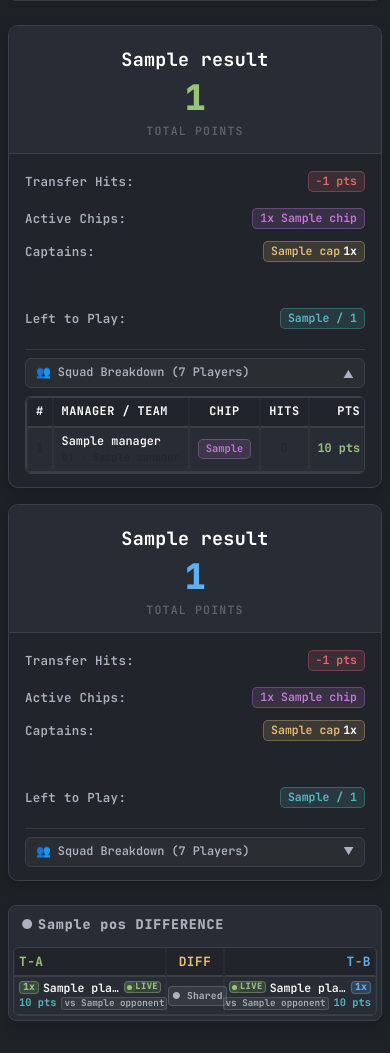
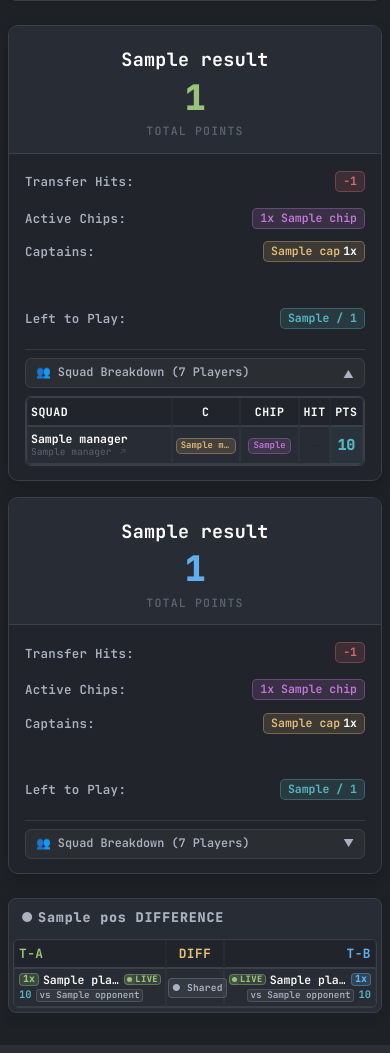
Before and after one commit to FeriCodes/super-league-website, a FastAPI app: template app/templates/index.html in a window 390 px wide, after a click that opens the changed part. Shown: the part 448-1501 px from the top of the page. Run offline with FastAPI, Linux system fonts and the light colour scheme; the template is opened without the code that fills it: most values are stand-ins (such as "Sample title", 1, 10 or a date in 2020).

Commit message:
feat(ui): add captain badges to manager breakdown and optimize mobile layout

```diff
--- a/app/fpl_service.py
+++ b/app/fpl_service.py
@@ -253,6 +253,8 @@ async def get_team_summary(
                 all_subbed_out_ids.update(sub_out_ids)
                 data["picks"] = picks
 
+            # Extract individual manager's captain
+            manager_captain_name = "-"
             for item in picks:
                 p_id = int(item["element_id"])
                 mult = int(item.get("multiplier", 0))
@@ -263,6 +265,7 @@ async def get_team_summary(
 
                 if mult >= 2:
                     captain_counts[p_id] += 1
+                    manager_captain_name = players_dict.get(p_id, {}).get("name", "Unknown")
 
                 if is_bench_boost:
                     effective_weight = mult if mult > 0 else 1
@@ -281,6 +284,7 @@ async def get_team_summary(
                     else:
                         bench_player_counts[p_id] += 1
 
+            data["captain_name"] = manager_captain_name
             net_manager_points = manager_live_points - hits
             data["gw_points"] = net_manager_points
 
--- a/app/static/css/style.css
+++ b/app/static/css/style.css
@@ -365,6 +365,16 @@ body {
   background-color: rgba(255, 255, 255, 0.03) !important;
 }
 
+/* Subhead for breakdown tables */
+.table-subhead th {
+  background-color: #1c1f24 !important;
+  color: var(--text-muted) !important;
+  font-size: 0.72rem !important;
+  letter-spacing: 0.6px;
+  padding: 6px 6px !important;
+  border-bottom: 1px solid var(--border-color) !important;
+}
+
 /* Position Category Headers */
 .position-header-wrap {
   display: flex;
@@ -422,9 +432,7 @@ body {
   letter-spacing: 0.5px;
 }
 
-/* =========================================
-   Versus Table Architecture (Left-Center-Right)
-========================================= */
+/* Versus Table Architecture */
 .compare-table-wrapper {
   width: 100%;
   overflow-x: hidden;
@@ -462,9 +470,7 @@ body {
   vertical-align: middle;
 }
 
-/* =========================================
-   Player Stack Rows (Top & Bottom Structure)
-========================================= */
+/* Player Stack Rows */
 .player-cell-stack {
   display: flex;
   flex-direction: column;
@@ -528,7 +534,7 @@ body {
   border: 1px solid rgba(97, 175, 239, 0.38);
 }
 
-/* Points Badge - Always 1 Line (No Wrap) */
+/* Points Badge */
 .player-pts-mini {
   color: var(--accent-cyan) !important;
   font-size: 0.74rem;
@@ -715,8 +721,8 @@ body {
 
 /* Scrollbar */
 ::-webkit-scrollbar {
-  width: 6px;
-  height: 6px;
+  width: 4px;
+  height: 4px;
 }
 
 ::-webkit-scrollbar-track {
@@ -1022,30 +1028,151 @@ td.gd-zero {
   transition: transform 0.2s ease;
 }
 
+/* =========================================
+   Squad Breakdown Responsive Table Styling
+========================================= */
 .manager-list-wrap {
   border: 1px solid var(--border-color);
   border-radius: 6px;
-  overflow: hidden;
   background-color: var(--bg-main);
+  width: 100%;
+  overflow-x: auto;
+  -webkit-overflow-scrolling: touch;
 }
 
-.manager-list-wrap table td,
-.manager-list-wrap table th {
-  padding: 5px 8px !important;
-  font-size: 0.74rem !important;
+.squad-breakdown-table {
+  width: 100% !important;
+  min-width: 320px;
+  table-layout: auto !important;
+  margin-bottom: 0 !important;
 }
 
-/* Squad Breakdown Individual Points Alignment */
+.squad-breakdown-table th,
+.squad-breakdown-table td {
+  padding: 6px 5px !important;
+  vertical-align: middle;
+}
+
+/* Proportional Column Tuning */
+.col-squad { width: 44%; }
+.col-cap   { width: 20%; text-align: center; }
+.col-chip  { width: 18%; text-align: center; }
+.col-hit   { width: 8%;  text-align: center; }
+.col-pts   {
+  width: 10%;
+  text-align: center !important;
+  padding-right: 8px !important;
+}
+
+/* Link & Titles: Clean Hierarchy */
+.fpl-manager-link {
+  text-decoration: none !important;
+  color: inherit !important;
+  display: flex !important;
+  flex-direction: column !important;
+  line-height: 1.2;
+  max-width: 135px;
+}
+
+.link-team-title {
+  color: var(--text-bright);
+  font-weight: 700;
+  font-size: 0.76rem;
+  white-space: nowrap;
+  overflow: hidden;
+  text-overflow: ellipsis;
+  display: block;
+}
+
+.fpl-manager-link:hover .link-team-title {
+  color: var(--accent-cyan) !important;
+  text-decoration: underline dotted 1px;
+}
+
+.link-manager-subtitle {
+  color: var(--text-muted);
+  font-size: 0.64rem;
+  white-space: nowrap;
+  overflow: hidden;
+  text-overflow: ellipsis;
+  display: block;
+}
+
+.link-ext-icon {
+  font-size: 0.58rem;
+  opacity: 0.6;
+  margin-left: 2px;
+  display: inline-block;
+}
+
+/* Badges Inside Squad Table */
+.small-badge {
+  font-size: 0.62rem !important;
+  padding: 2px 5px !important;
+  max-width: 72px;
+  white-space: nowrap;
+  overflow: hidden;
+  text-overflow: ellipsis;
+  display: inline-block;
+  vertical-align: middle;
+}
+
+/* Proportional Subtle Points Styles */
 .breakdown-pts-a {
   color: var(--accent-green) !important;
-  font-size: 0.76rem;
-  font-weight: 700;
+  font-size: 0.76rem !important;
+  font-weight: 700 !important;
   white-space: nowrap !important;
+  letter-spacing: -0.2px;
 }
 
 .breakdown-pts-b {
   color: var(--accent-blue-soft) !important;
-  font-size: 0.76rem;
-  font-weight: 700;
+  font-size: 0.76rem !important;
+  font-weight: 700 !important;
   white-space: nowrap !important;
+  letter-spacing: -0.2px;
 }
+
+/* Strict Mobile Fixes (< 576px) */
+@media (max-width: 576px) {
+  .squad-breakdown-table {
+    min-width: 290px;
+  }
+
+  .squad-breakdown-table th,
+  .squad-breakdown-table td {
+    padding: 5px 3px !important;
+  }
+
+  .col-squad { width: 44%; }
+  .col-cap   { width: 20%; }
+  .col-chip  { width: 18%; }
+  .col-hit   { width: 8%;  }
+  .col-pts   {
+    width: 10%;
+    padding-right: 6px !important;
+  }
+
+  .link-team-title {
+    font-size: 0.72rem !important;
+    max-width: 110px;
+  }
+
+  .link-manager-subtitle {
+    font-size: 0.60rem !important;
+    max-width: 110px;
+  }
+
+  .small-badge {
+    font-size: 0.56rem !important;
+    padding: 1px 4px !important;
+    max-width: 60px;
+  }
+
+  .breakdown-pts-a,
+  .breakdown-pts-b {
+    font-size: 0.72rem !important;
+    font-weight: 600 !important;
+  }
+}
--- a/app/templates/base.html
+++ b/app/templates/base.html
@@ -15,8 +15,8 @@
 
     <!-- Bootstrap 5 CSS -->
     <link href="https://cdn.jsdelivr.net/npm/bootstrap@5.3.3/dist/css/bootstrap.min.css" rel="stylesheet">
-    <!-- Custom Dark Theme CSS (Cache-Busted v3.2) -->
-    <link rel="stylesheet" href="/static/css/style.css?v=3.2">
+    <!-- Custom Dark Theme CSS (Cache-Busted v4.1) -->
+    <link rel="stylesheet" href="/static/css/style.css?v=4.1">
   </head>
   <body class="py-3 py-md-4">
     <div class="container px-2 px-md-3">
--- a/app/templates/index.html
+++ b/app/templates/index.html
@@ -85,9 +85,9 @@
             <span class="meta-label">Transfer Hits:</span>
             <div class="meta-badges-wrap">
               {% if results.summary_a.total_hits_cost > 0 %}
-                <span class="meta-pill pill-hits">-{{ results.summary_a.total_hits_cost }} pts</span>
+                <span class="meta-pill pill-hits">-{{ results.summary_a.total_hits_cost }}</span>
               {% else %}
-                <span class="meta-pill pill-neutral">0 pts</span>
+                <span class="meta-pill pill-neutral">0</span>
               {% endif %}
             </div>
           </div>
@@ -139,41 +139,50 @@
             </button>
             <div class="collapse mt-2" id="breakdownTeamA">
               <div class="manager-list-wrap">
-                <table class="table table-sm table-dark-custom mb-0 align-middle">
+                <table class="table table-sm table-dark-custom squad-breakdown-table align-middle">
                   <thead>
-                    <tr class="text-muted small">
-                      <th>#</th>
-                      <th>Manager / Team</th>
-                      <th class="text-center">Chip</th>
-                      <th class="text-center">Hits</th>
-                      <th class="text-end">Pts</th>
+                    <tr class="table-subhead">
+                      <th class="col-squad">Squad</th>
+                      <th class="col-cap">C</th>
+                      <th class="col-chip">Chip</th>
+                      <th class="col-hit">Hit</th>
+                      <th class="col-pts">Pts</th>
                     </tr>
                   </thead>
                   <tbody>
                     {% for m in results.summary_a.managers %}
                       <tr>
-                        <td class="text-muted small">{{ loop.index }}</td>
-                        <td>
-                          <a href="https://fantasy.premierleague.com/entry/{{ m.manager_id }}/event/{{ results.gameweek }}" target="_blank" class="text-decoration-none d-block text-truncate" style="max-width: 140px;">
-                            <span class="fw-semibold text-light d-block text-truncate">{{ m.team_name }}</span>
-                            <span class="text-muted small text-truncate d-block">#{{ m.manager_id }} · {{ m.manager_name }}</span>
+                        <td class="col-squad">
+                          <a href="https://fantasy.premierleague.com/entry/{{ m.manager_id }}/event/{{ results.gameweek }}"
+                             target="_blank"
+                             class="fpl-manager-link"
+                             title="{{ m.team_name }} ({{ m.manager_name }})">
+                            <span class="link-team-title">{{ m.team_name }}</span>
+                            <span class="link-manager-subtitle">{{ m.manager_name }} <span class="link-ext-icon">↗</span></span>
                           </a>
                         </td>
-                        <td class="text-center">
-                          {% if m.active_chip %}
-                            <span class="meta-pill pill-chip" style="font-size: 0.65rem;">{{ m.active_chip }}</span>
+                        <td class="col-cap">
+                          {% if m.captain_name and m.captain_name != '—' and m.captain_name != '-' %}
+                            <span class="meta-pill pill-captain small-badge" title="{{ m.captain_name }}">{{ m.captain_name }}</span>
                           {% else %}
                             <span class="text-muted small">—</span>
                           {% endif %}
                         </td>
-                        <td class="text-center small">
-                          {% if m.hits > 0 %}
-                            <span class="text-danger fw-bold">-{{ m.hits }}</span>
+                        <td class="col-chip">
+                          {% if m.active_chip %}
+                            <span class="meta-pill pill-chip small-badge">{{ m.active_chip }}</span>
                           {% else %}
-                            <span class="text-muted">0</span>
+                            <span class="text-muted small">—</span>
                           {% endif %}
                         </td>
-                        <td class="text-end breakdown-pts-a">{{ m.gw_points }} pts</td>
+                        <td class="col-hit">
+                          {% if m.hits > 0 %}
+                            <span class="text-danger fw-bold small">-{{ m.hits }}</span>
+                          {% else %}
+                            <span class="text-muted small">—</span>
+                          {% endif %}
+                        </td>
+                        <td class="col-pts breakdown-pts-a">{{ m.gw_points }}</td>
                       </tr>
                     {% else %}
                       <tr>
@@ -207,9 +216,9 @@
             <span class="meta-label">Transfer Hits:</span>
             <div class="meta-badges-wrap">
               {% if results.summary_b.total_hits_cost > 0 %}
-                <span class="meta-pill pill-hits">-{{ results.summary_b.total_hits_cost }} pts</span>
+                <span class="meta-pill pill-hits">-{{ results.summary_b.total_hits_cost }}</span>
               {% else %}
-                <span class="meta-pill pill-neutral">0 pts</span>
+                <span class="meta-pill pill-neutral">0</span>
               {% endif %}
             </div>
           </div>
@@ -261,41 +270,50 @@
             </button>
             <div class="collapse mt-2" id="breakdownTeamB">
               <div class="manager-list-wrap">
-                <table class="table table-sm table-dark-custom mb-0 align-middle">
+                <table class="table table-sm table-dark-custom squad-breakdown-table align-middle">
                   <thead>
-                    <tr class="text-muted small">
-                      <th>#</th>
-                      <th>Manager / Team</th>
-                      <th class="text-center">Chip</th>
-                      <th class="text-center">Hits</th>
-                      <th class="text-end">Pts</th>
+                    <tr class="table-subhead">
+                      <th class="col-squad">Squad</th>
+                      <th class="col-cap">C</th>
+                      <th class="col-chip">Chip</th>
+                      <th class="col-hit">Hit</th>
+                      <th class="col-pts">Pts</th>
                     </tr>
                   </thead>
                   <tbody>
                     {% for m in results.summary_b.managers %}
                       <tr>
-                        <td class="text-muted small">{{ loop.index }}</td>
-                        <td>
-                          <a href="https://fantasy.premierleague.com/entry/{{ m.manager_id }}/event/{{ results.gameweek }}" target="_blank" class="text-decoration-none d-block text-truncate" style="max-width: 140px;">
-                            <span class="fw-semibold text-light d-block text-truncate">{{ m.team_name }}</span>
-                            <span class="text-muted small text-truncate d-block">#{{ m.manager_id }} · {{ m.manager_name }}</span>
+                        <td class="col-squad">
+                          <a href="https://fantasy.premierleague.com/entry/{{ m.manager_id }}/event/{{ results.gameweek }}"
+                             target="_blank"
+                             class="fpl-manager-link"
+                             title="{{ m.team_name }} ({{ m.manager_name }})">
+                            <span class="link-team-title">{{ m.team_name }}</span>
+                            <span class="link-manager-subtitle">{{ m.manager_name }} <span class="link-ext-icon">↗</span></span>
                           </a>
                         </td>
-                        <td class="text-center">
-                          {% if m.active_chip %}
-                            <span class="meta-pill pill-chip" style="font-size: 0.65rem;">{{ m.active_chip }}</span>
+                        <td class="col-cap">
+                          {% if m.captain_name and m.captain_name != '—' and m.captain_name != '-' %}
+                            <span class="meta-pill pill-captain small-badge" title="{{ m.captain_name }}">{{ m.captain_name }}</span>
                           {% else %}
                             <span class="text-muted small">—</span>
                           {% endif %}
                         </td>
-                        <td class="text-center small">
-                          {% if m.hits > 0 %}
-                            <span class="text-danger fw-bold">-{{ m.hits }}</span>
+                        <td class="col-chip">
+                          {% if m.active_chip %}
+                            <span class="meta-pill pill-chip small-badge">{{ m.active_chip }}</span>
                           {% else %}
-                            <span class="text-muted">0</span>
+                            <span class="text-muted small">—</span>
                           {% endif %}
                         </td>
-                        <td class="text-end breakdown-pts-b">{{ m.gw_points }} pts</td>
+                        <td class="col-hit">
+                          {% if m.hits > 0 %}
+                            <span class="text-danger fw-bold small">-{{ m.hits }}</span>
+                          {% else %}
+                            <span class="text-muted small">—</span>
+                          {% endif %}
+                        </td>
+                        <td class="col-pts breakdown-pts-b">{{ m.gw_points }}</td>
                       </tr>
                     {% else %}
                       <tr>
@@ -382,7 +400,7 @@
 
                         <!-- Bottom Line: Points, Opponent & Pos -->
                         <div class="player-row-bottom justify-content-start">
-                          <span class="player-pts-mini">{{ p.player_points }} pts</span>
+                          <span class="player-pts-mini">{{ p.player_points }}</span>
                           {% if p.opponent %}<span class="opponent-badge">vs {{ p.opponent }}</span>{% endif %}
                           {% if pos == 'BENCH' %}<span class="badge-pos-mini">{{ p.pos }}</span>{% endif %}
                         </div>
@@ -443,7 +461,7 @@
                         <div class="player-row-bottom justify-content-end">
                           {% if pos == 'BENCH' %}<span class="badge-pos-mini">{{ p.pos }}</span>{% endif %}
                           {% if p.opponent %}<span class="opponent-badge">vs {{ p.opponent }}</span>{% endif %}
-                          <span class="player-pts-mini">{{ p.player_points }} pts</span>
+                          <span class="player-pts-mini">{{ p.player_points }}</span>
                         </div>
                       </div>
                     {% else %}
```
